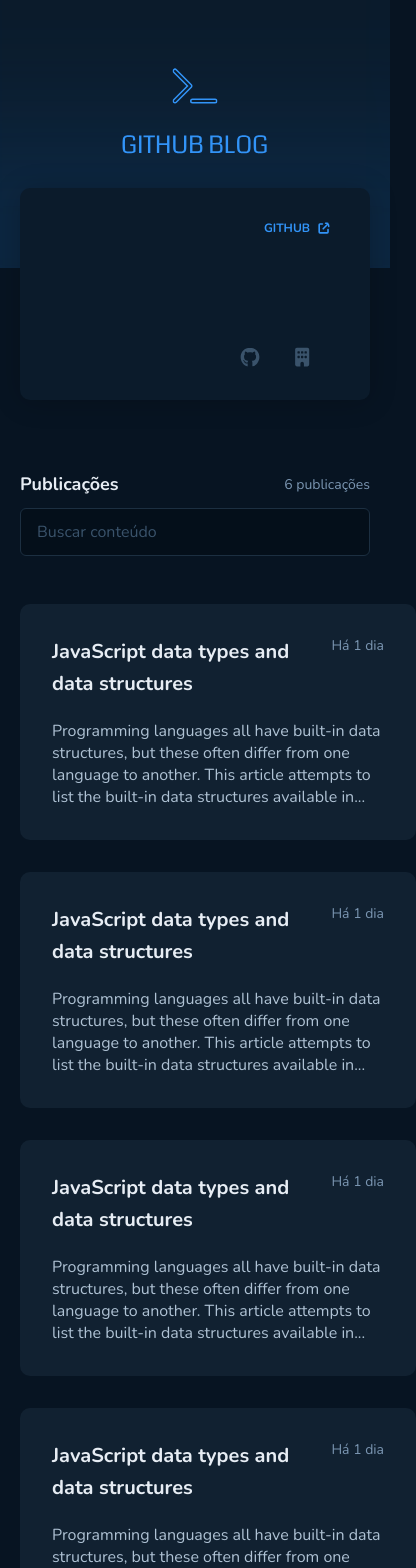
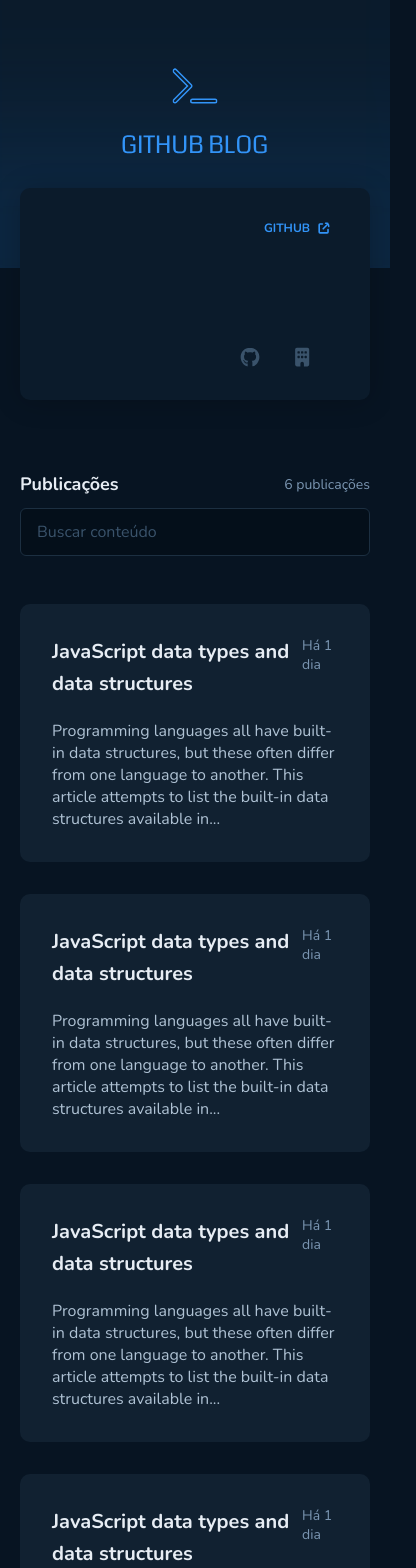
Before and after one commit to caiquemoreiradev/github-blog, a React (Vite) app: page / in a window 390 px wide. Shown: the top 1568 px of the page, 416 px wide, since content can reach past the window. Built offline with nearby package versions, Linux system fonts and the light colour scheme; no server answers.

Commit message:
fix: responsividade da lista de posts

```diff
--- a/src/components/PostCard/styles.ts
+++ b/src/components/PostCard/styles.ts
@@ -7,6 +7,7 @@
   display: flex;
   flex-direction: column;
   gap: 2rem;
+  flex: 1 1 396px;
 `
 
 export const Header = styled.header`
--- a/src/pages/Home/styles.ts
+++ b/src/pages/Home/styles.ts
@@ -5,8 +5,8 @@
 `
 
 export const PostList = styled.ul`
-  display: grid;
-  grid-template-columns: repeat(auto-fit, minmax(39.6rem, auto));
+  display: flex;
+  flex-wrap: wrap;
   gap: 3.2rem;
   margin-top: 4.8rem;
 `
```
